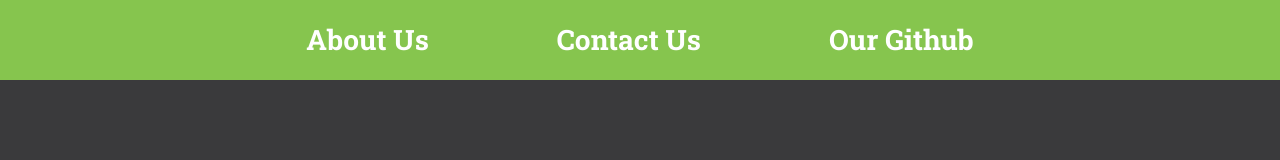
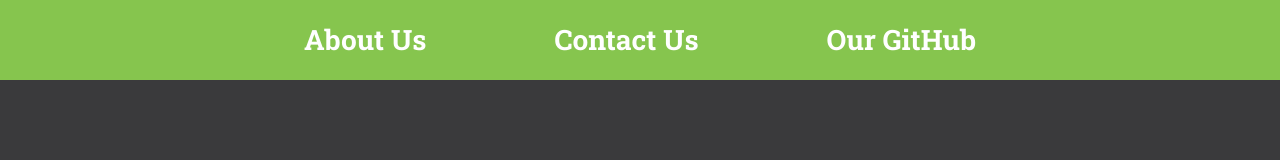
Before and after one commit to Baconeta-Studios/baconetastudios.com, a React (Vite) app: page / in a window 1280 px wide. Shown: the top 160 px of the page. Built offline with nearby package versions, Linux system fonts and the light colour scheme.

Commit message:
Update Header.tsx
capitalise github

```diff
--- a/src/pages/Header.tsx
+++ b/src/pages/Header.tsx
@@ -7,7 +7,7 @@ export default function Footer() {
             <div className={"flex-row"}>
                 <Link to={"/"} className={"flex-item"} >About Us</Link>
                 <Link to={"/contact"} className={"flex-item"} >Contact Us</Link>
-                <Link to={"https://github.com/Baconeta-Studios/"} className={"flex-item"} >Our Github</Link>
+                <Link to={"https://github.com/Baconeta-Studios/"} className={"flex-item"} >Our GitHub</Link>
             </div>
         </header>
     );
```
